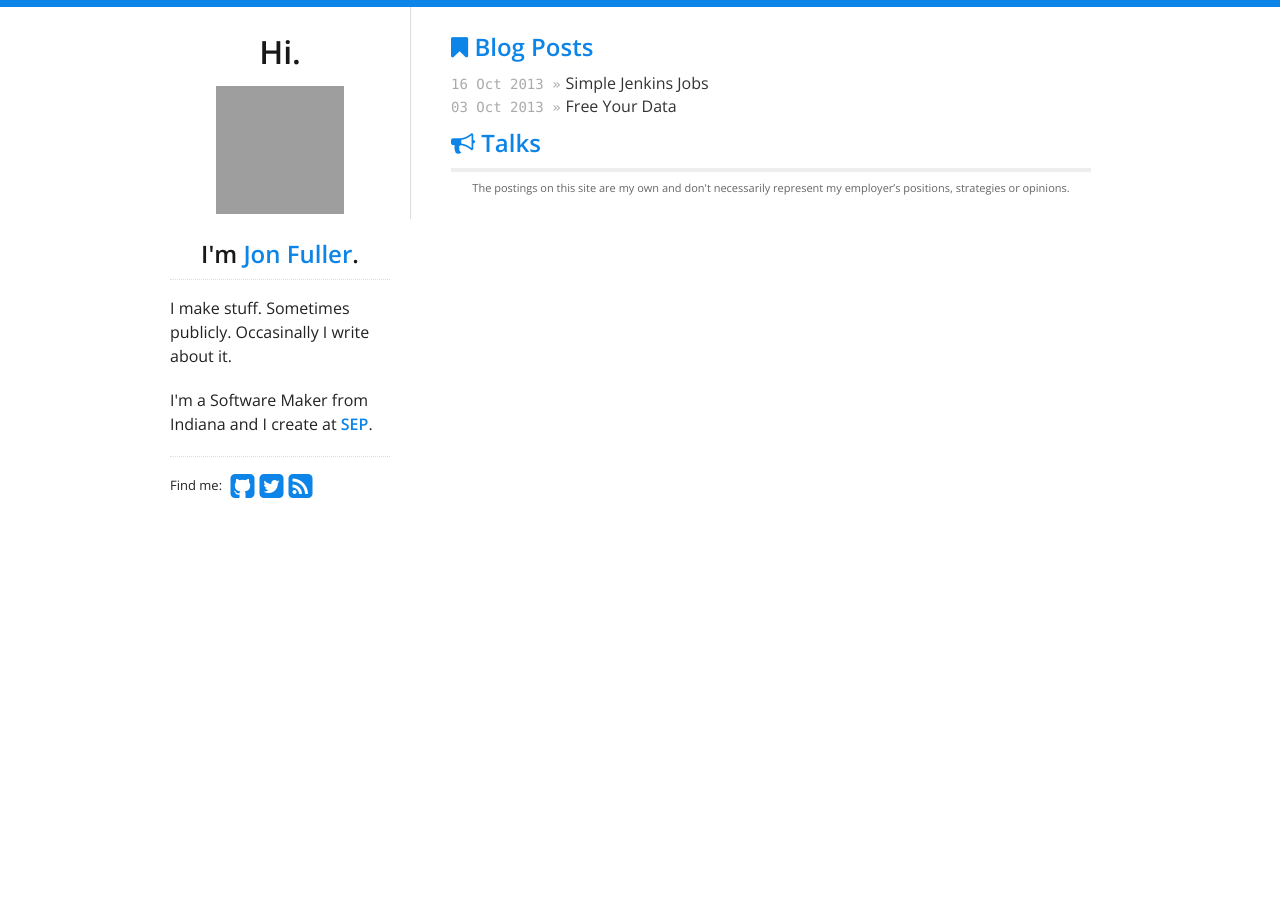
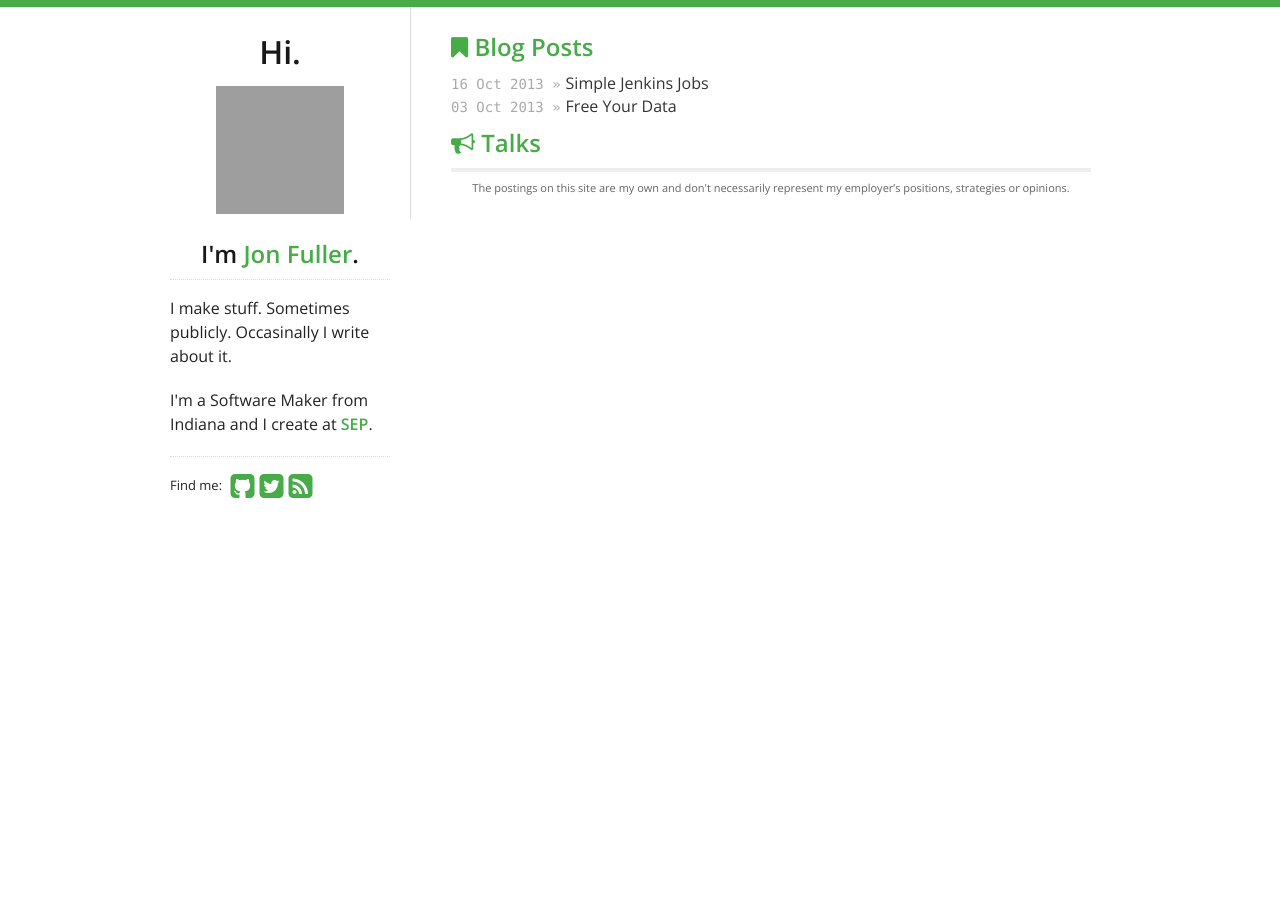
Before and after one commit to jonfuller/jonfuller.github.io, a Jekyll site: the page built from index.html, in a window 1280 px wide. Built offline with Jekyll 4.4.1, drawn with Linux system fonts in a browser that asks for light colours; Markdown is read by kramdown in place of the engine named in the settings; grey boxes are pictures that could not be loaded.

Commit message:
update color

```diff
--- a/_config.yml
+++ b/_config.yml
@@ -4,4 +4,4 @@ lsi: false
 markdown: redcarpet
 
 colors:
-  highlight: '#0C84E8'
+  highlight: '#47AB48'
```
